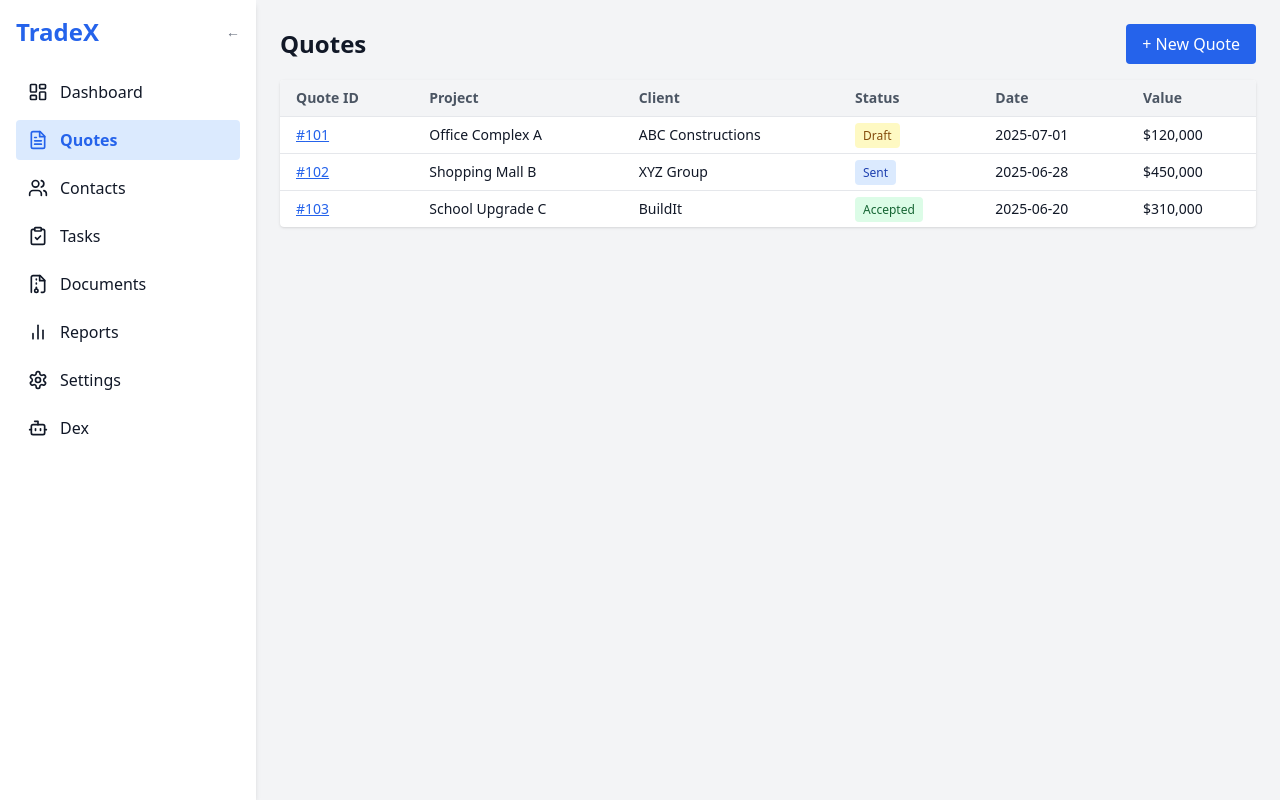
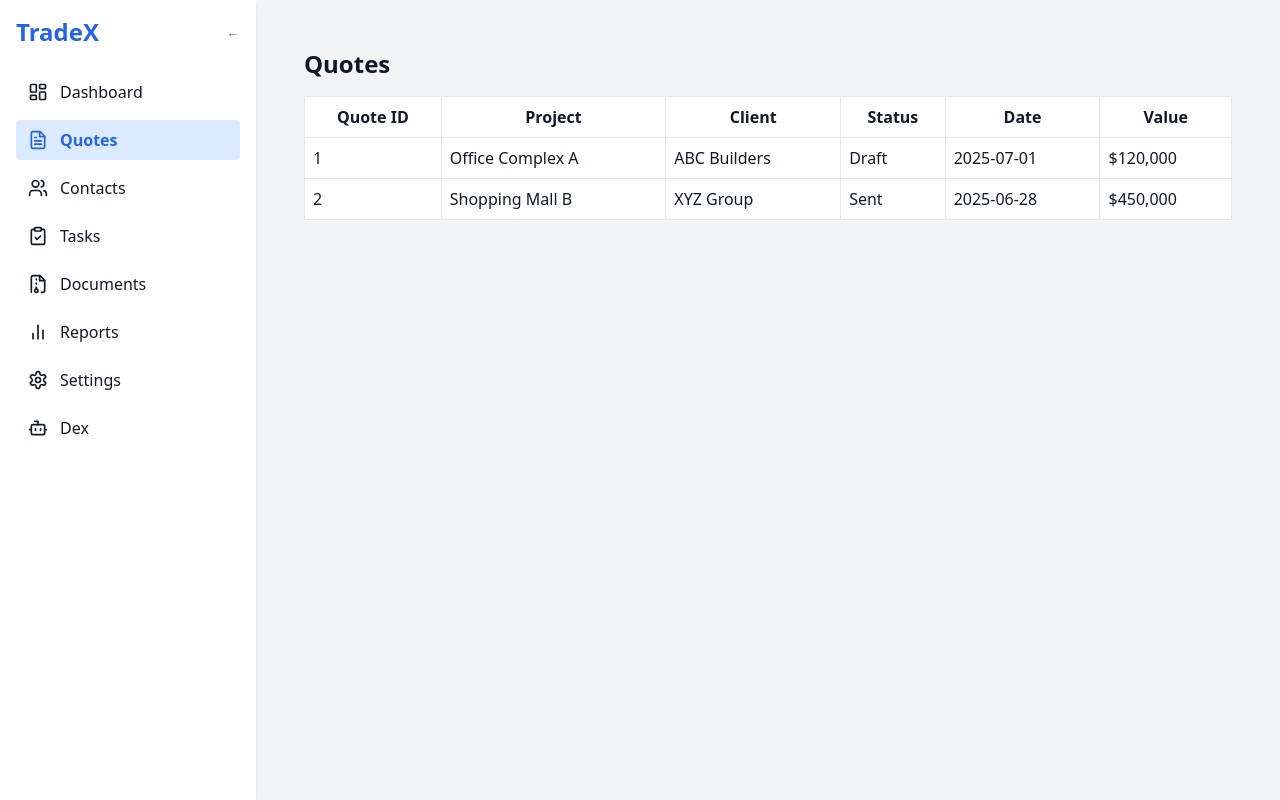
Before and after one commit to iain-armitage/TradeX.Estimating, a Next.js app: page /quotes in a window 1280 px wide. Built offline with nearby package versions, Linux system fonts and the light colour scheme.

Commit message:
Add files via upload

```diff
--- a/app/quotes/[id]/page.tsx
+++ b/app/quotes/[id]/page.tsx
@@ -1,32 +1,3 @@
-'use client';
-
-import Link from 'next/link';
-import { usePathname } from 'next/navigation';
-
-export default function QuoteDetailsLayout() {
-  const tabs = ['overview', 'plans', 'worksheet'];
-  const pathname = usePathname();
-  const quoteId = pathname.split('/')[2];
-
-  return (
-    <div>
-      <h1 className="text-2xl font-semibold mb-4">Quote #{quoteId}</h1>
-      <div className="flex space-x-4 border-b mb-6">
-        {tabs.map((tab) => (
-          <Link
-            key={tab}
-            href={`/quotes/${quoteId}/${tab}`}
-            className={`pb-2 capitalize ${
-              pathname.includes(tab)
-                ? 'border-blue-600 border-b-2 text-blue-600 font-semibold'
-                : 'text-gray-500 hover:text-blue-600'
-            }`}
-          >
-            {tab}
-          </Link>
-        ))}
-      </div>
-      <p className="text-gray-500">Select a tab above to view quote content.</p>
-    </div>
-  );
+export default function QuoteDetails() {
+  return <div className='p-6'>Quote Overview with Tabs (Overview, Plans, Worksheet)</div>;
 }
--- a/app/quotes/page.tsx
+++ b/app/quotes/page.tsx
@@ -1,61 +1,36 @@
-'use client';
-
-import Link from 'next/link';
-
 export default function QuotesPage() {
   const mockQuotes = [
-    { id: 101, project: 'Office Complex A', client: 'ABC Constructions', status: 'Draft', date: '2025-07-01', value: '$120,000' },
-    { id: 102, project: 'Shopping Mall B', client: 'XYZ Group', status: 'Sent', date: '2025-06-28', value: '$450,000' },
-    { id: 103, project: 'School Upgrade C', client: 'BuildIt', status: 'Accepted', date: '2025-06-20', value: '$310,000' }
+    { id: 1, project: 'Office Complex A', client: 'ABC Builders', status: 'Draft', date: '2025-07-01', value: '$120,000' },
+    { id: 2, project: 'Shopping Mall B', client: 'XYZ Group', status: 'Sent', date: '2025-06-28', value: '$450,000' }
   ];
 
-  const statusColors = {
-    Draft: 'bg-yellow-100 text-yellow-800',
-    Sent: 'bg-blue-100 text-blue-800',
-    Accepted: 'bg-green-100 text-green-800',
-    Rejected: 'bg-red-100 text-red-800'
-  };
-
   return (
-    <div>
-      <div className="flex justify-between items-center mb-4">
-        <h1 className="text-2xl font-semibold">Quotes</h1>
-        <button className="bg-blue-600 text-white px-4 py-2 rounded">+ New Quote</button>
-      </div>
-      <div className="bg-white shadow rounded overflow-x-auto">
-        <table className="min-w-full table-auto text-sm">
-          <thead className="bg-gray-100 text-gray-600">
+    <div className="p-6">
+      <h1 className="text-2xl font-semibold mb-4">Quotes</h1>
+      <table className="min-w-full bg-white border">
+        <thead>
           <tr>
-              <th className="text-left px-4 py-2">Quote ID</th>
-              <th className="text-left px-4 py-2">Project</th>
-              <th className="text-left px-4 py-2">Client</th>
-              <th className="text-left px-4 py-2">Status</th>
-              <th className="text-left px-4 py-2">Date</th>
-              <th className="text-left px-4 py-2">Value</th>
+            <th className="border p-2">Quote ID</th>
+            <th className="border p-2">Project</th>
+            <th className="border p-2">Client</th>
+            <th className="border p-2">Status</th>
+            <th className="border p-2">Date</th>
+            <th className="border p-2">Value</th>
           </tr>
         </thead>
         <tbody>
           {mockQuotes.map((quote) => (
-              <tr key={quote.id} className="border-t">
-                <td className="px-4 py-2 font-medium">
-                  <Link href={`/quotes/${quote.id}`} className="text-blue-600 underline">
-                    #{quote.id}
-                  </Link>
-                </td>
-                <td className="px-4 py-2">{quote.project}</td>
-                <td className="px-4 py-2">{quote.client}</td>
-                <td className="px-4 py-2">
-                  <span className={`px-2 py-1 rounded text-xs font-medium ${statusColors[quote.status]}`}>
-                    {quote.status}
-                  </span>
-                </td>
-                <td className="px-4 py-2">{quote.date}</td>
-                <td className="px-4 py-2">{quote.value}</td>
+            <tr key={quote.id}>
+              <td className="border p-2">{quote.id}</td>
+              <td className="border p-2">{quote.project}</td>
+              <td className="border p-2">{quote.client}</td>
+              <td className="border p-2">{quote.status}</td>
+              <td className="border p-2">{quote.date}</td>
+              <td className="border p-2">{quote.value}</td>
             </tr>
           ))}
         </tbody>
       </table>
     </div>
-    </div>
   );
 }
--- a/package.json
+++ b/package.json
@@ -17,6 +17,8 @@
     "tailwindcss": "^3.3.0",
     "typescript": "^5.4.0",
     "@types/react": "^18.2.0",
-    "@types/node": "^20.5.9"
+    "@types/node": "^20.5.9",
+    "autoprefixer": "^10.4.0",
+    "postcss": "^8.4.0"
   }
 }
--- /dev/null
+++ b/postcss.config.js
@@ -0,0 +1,7 @@
+// postcss.config.js
+module.exports = {
+  plugins: {
+    tailwindcss: {},
+    autoprefixer: {},
+  },
+};
```
Lines whose indentation alone changed are shown as unchanged.
